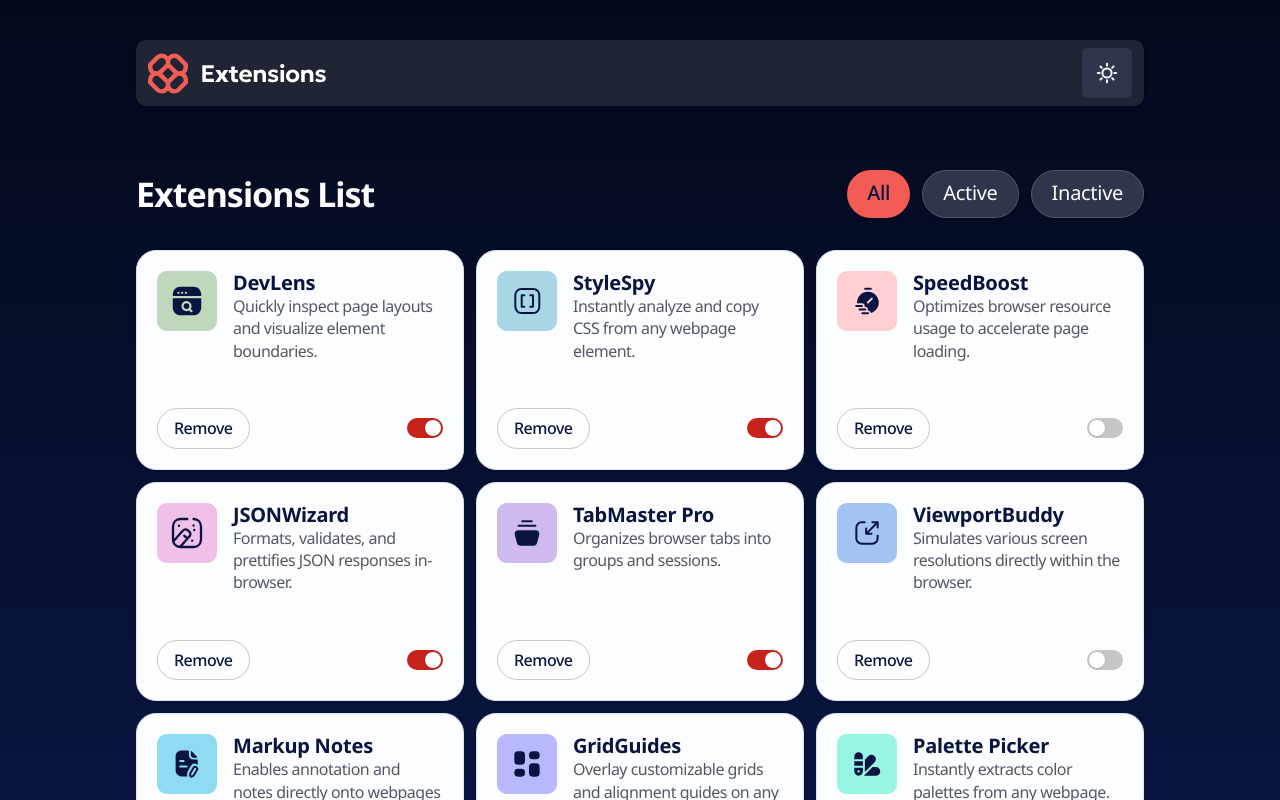
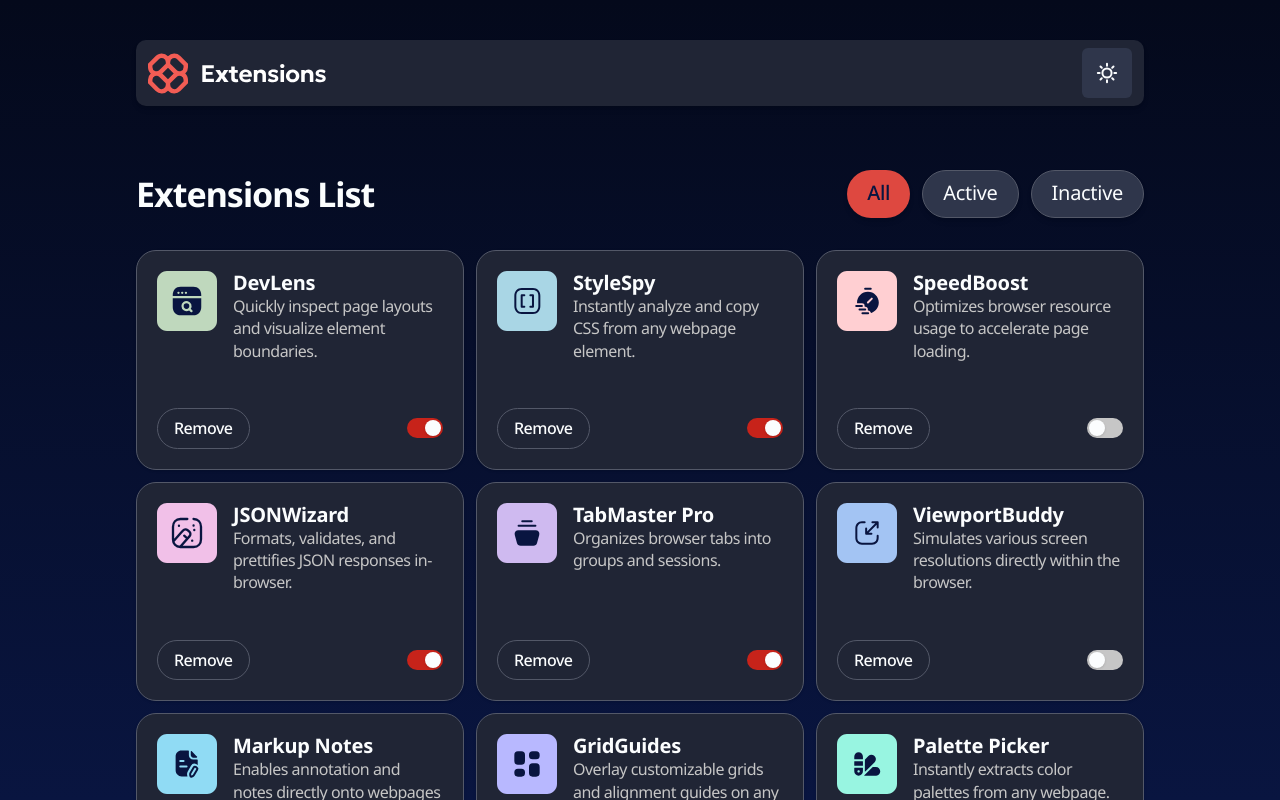
Before and after one commit to Maz-hub/Browser-extension-manager-UI, a React (Vite) app: page / in a window 1280 px wide. Both pictures are taken after a click on the button "Switch to dark mode". Shown: the top 800 px of the page. Built offline with nearby package versions, Linux system fonts and the light colour scheme.

Commit message:
style(theme): finalize dark mode palette and add hover effects for light/dark themes
- Added dark theme background, text, and border colors
- Implemented hover states for buttons, toggles, and controls in both themes
- Ensured hover only applies to unselected elements

```diff
--- a/src/components/Extensions.jsx
+++ b/src/components/Extensions.jsx
@@ -7,7 +7,7 @@ const Extensions = ({ items }) => {
         {items.map((item) => (
           <article
             key={item.name}
-            className="bg-Neutral-0 mb-3 md:mb-0 p-5 rounded-[20px] border-1 border-Neutral-200 shadow-sm flex flex-col h-full  "
+            className="bg-Neutral-0 dark:bg-Neutral-800 mb-3 md:mb-0 p-5 rounded-[20px] border-1 border-Neutral-200 dark:border-Neutral-600 shadow-sm flex flex-col h-full"
           >
             <div className="flex items-start mb-6 lg:mb-11.5 ">
               <img
@@ -16,15 +16,17 @@ const Extensions = ({ items }) => {
                 className=" flex justify-items-start"
               />
               <div className="flex-col ml-4">
-                <h2 className="text-preset-2 text-Neutral-900">{item.name}</h2>
-                <p className="text-preset-5 text-Neutral-600">
+                <h2 className="text-preset-2 text-Neutral-900 dark:text-Neutral-0">
+                  {item.name}
+                </h2>
+                <p className="text-preset-5 text-Neutral-600 dark:text-Neutral-300">
                   {item.description}
                 </p>
               </div>
             </div>
             {/* button & toggle */}
             <div className="flex justify-between items-center mt-auto">
-              <button className="text-preset-6 text-Neutral-900 px-4 py-2 border-1 border-Neutral-300 rounded-full focus:outline-2 focus:outline-offset-2 focus:outline-Red-700">
+              <button className="text-preset-6 text-Neutral-900 dark:text-Neutral-0 px-4 py-2 border-1 border-Neutral-300 dark:border-Neutral-600 rounded-full focus:outline-2 focus:outline-offset-2 focus:outline-Red-700 hover:bg-Red-700 hover:border-Red-700 hover:text-Neutral-0 dark:hover:bg-Red-400 dark:hover:border-Red-400 dark:hover:text-Neutral-900">
                 Remove
               </button>
 
--- a/src/components/Filter.jsx
+++ b/src/components/Filter.jsx
@@ -8,8 +8,10 @@ const Filter = ({ activeFilter, onChangeFilter }) => {
         <div className="flex justify-around md:gap-3 ">
           <button
             onClick={() => onChangeFilter("all")}
-            className={`btn btn-sm cursor-pointer focus:outline-2 focus:outline-offset-2 focus:outline-Red-700  ${
-              activeFilter === "all" ? "btn-primary" : "btn-outline"
+            className={`btn btn-sm cursor-pointer focus:outline-2 focus:outline-offset-2 focus:outline-Red-700   ${
+              activeFilter === "all"
+                ? "btn-primary dark:bg-Red-500"
+                : "btn-outline dark:hover:bg-Neutral-600"
             }`}
           >
             All
@@ -17,7 +19,9 @@ const Filter = ({ activeFilter, onChangeFilter }) => {
           <button
             onClick={() => onChangeFilter("active")}
             className={`btn btn-sm cursor-pointer focus:outline-2 focus:outline-offset-2 focus:outline-Red-700 ${
-              activeFilter === "active" ? "btn-primary" : "btn-outline"
+              activeFilter === "active"
+                ? "btn-primary"
+                : "btn-outline dark:hover:bg-Neutral-600"
             }`}
           >
             Active
@@ -25,7 +29,9 @@ const Filter = ({ activeFilter, onChangeFilter }) => {
           <button
             onClick={() => onChangeFilter("inactive")}
             className={`btn btn-sm cursor-pointer focus:outline-2 focus:outline-offset-2 focus:outline-Red-700 ${
-              activeFilter === "inactive" ? "btn-primary" : "btn-outline"
+              activeFilter === "inactive"
+                ? "btn-primary"
+                : "btn-outline dark:hover:bg-Neutral-600"
             }`}
           >
             Inactive
--- a/src/components/Header.jsx
+++ b/src/components/Header.jsx
@@ -15,7 +15,7 @@ const Header = ({ onToggleTheme }) => {
         {/* Light Theme Button */}
         <button
           aria-label="Switch to dark mode"
-          className="block dark:hidden p-3.5 bg-Neutral-100 rounded-xl cursor-pointer focus:outline-2 focus:outline-offset-2 focus:outline-Red-700"
+          className="block dark:hidden p-3.5 bg-Neutral-100 rounded-xl cursor-pointer focus:outline-2 focus:outline-offset-2 focus:outline-Red-700 hover:bg-Neutral-300"
           onClick={onToggleTheme}
         >
           <img
@@ -30,7 +30,7 @@ const Header = ({ onToggleTheme }) => {
 
         <button
           aria-label="Switch to light mode"
-          className=" hidden dark:block p-3.5 bg-Neutral-700 rounded-md cursor-pointer focus:outline-2 focus:outline-offset-2 focus:outline-Red-700"
+          className=" hidden dark:block p-3.5 bg-Neutral-700 rounded-md cursor-pointer focus:outline-2 focus:outline-offset-2 focus:outline-Red-700 hover:bg-Neutral-600"
           onClick={onToggleTheme}
         >
           <img
```
